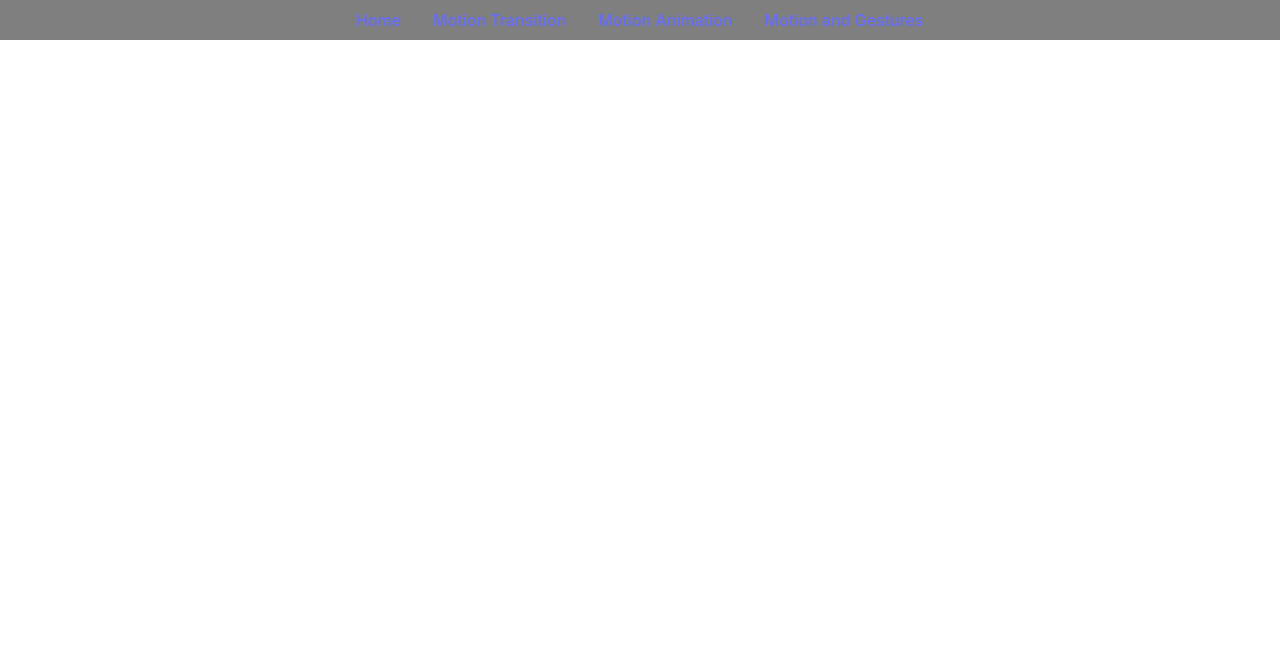
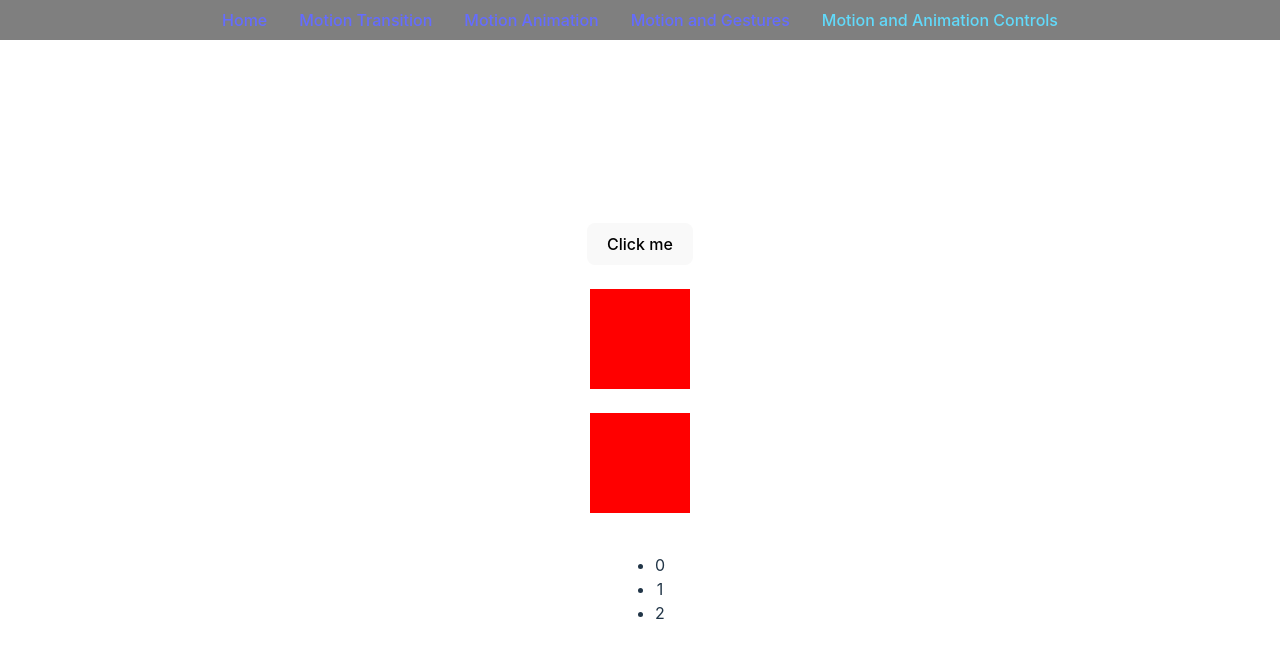
Before and after one commit to garold664/react-framer-motion, a React (Vite) app: page /motion-animation-controls in a window 1280 px wide. Shown: the top 658 px of the page. Built offline with nearby package versions, Linux system fonts and the light colour scheme.

Commit message:
creates page illustrating AnimationControls

```diff
--- a/src/App.tsx
+++ b/src/App.tsx
@@ -5,6 +5,7 @@ import MotionTranstion from './pages/MotionTransiton';
 import MotionAnimation from './pages/MotionAnimation';
 import { NavLink } from 'react-router-dom';
 import MotionAndGestures from './pages/MotionAndGestures';
+import MotionAndAnimationControls from './pages/MotionAndAnimationControls';
 
 function App() {
   return (
@@ -35,11 +36,18 @@ function App() {
           <NavLink to="/motion-transition">Motion Transition</NavLink>
           <NavLink to="/motion-animation">Motion Animation</NavLink>
           <NavLink to="/motion-gestures">Motion and Gestures</NavLink>
+          <NavLink to="/motion-animation-controls">
+            Motion and Animation Controls
+          </NavLink>
         </nav>
         <Routes>
           <Route path="/motion-transition" element={<MotionTranstion />} />
           <Route path="/motion-animation" element={<MotionAnimation />} />
           <Route path="/motion-gestures" element={<MotionAndGestures />} />
+          <Route
+            path="/motion-animation-controls"
+            element={<MotionAndAnimationControls />}
+          />
         </Routes>
       </main>
     </>
--- /dev/null
+++ b/src/pages/MotionAndAnimationControls.tsx
@@ -0,0 +1,65 @@
+import { useState } from 'react';
+
+import { motion, useAnimationControls } from 'framer-motion';
+
+export default function MotionAndAnimationControls() {
+  const [isVisible, setIsVisible] = useState(true);
+  const controls = useAnimationControls();
+  const controls2 = useAnimationControls();
+  const listControls = useAnimationControls();
+
+  return (
+    <>
+      <motion.button
+        whileHover={{ scale: 1.2 }}
+        whileTap={{ scale: 0.9, rotate: 2.5 }}
+        onClick={() =>
+          controls
+            .start('flip')
+            .then(() => controls2.start('scale'))
+            .then(() =>
+              listControls.start((i) => ({
+                opacity: 0,
+                x: 100,
+                transition: { delay: i * 0.3 },
+              }))
+            )
+        }
+      >
+        Click me
+      </motion.button>
+      <motion.div
+        variants={{
+          initial: { rotate: 0 },
+          flip: { rotate: 190 },
+        }}
+        style={{ width: '100px', height: '100px', backgroundColor: 'red' }}
+        whileHover={'flip'}
+        initial={'initial'}
+        animate={controls}
+      ></motion.div>
+      <motion.div
+        variants={{
+          initial: { scale: 1 },
+          scale: { scale: 2 },
+        }}
+        style={{ width: '100px', height: '100px', backgroundColor: 'red' }}
+        whileHover={'scale'}
+        initial={'initial'}
+        animate={controls2}
+      ></motion.div>
+
+      <ul>
+        <motion.li custom={0} animate={listControls}>
+          0
+        </motion.li>
+        <motion.li custom={1} animate={listControls}>
+          1
+        </motion.li>
+        <motion.li custom={2} animate={listControls}>
+          2
+        </motion.li>
+      </ul>
+    </>
+  );
+}
```
